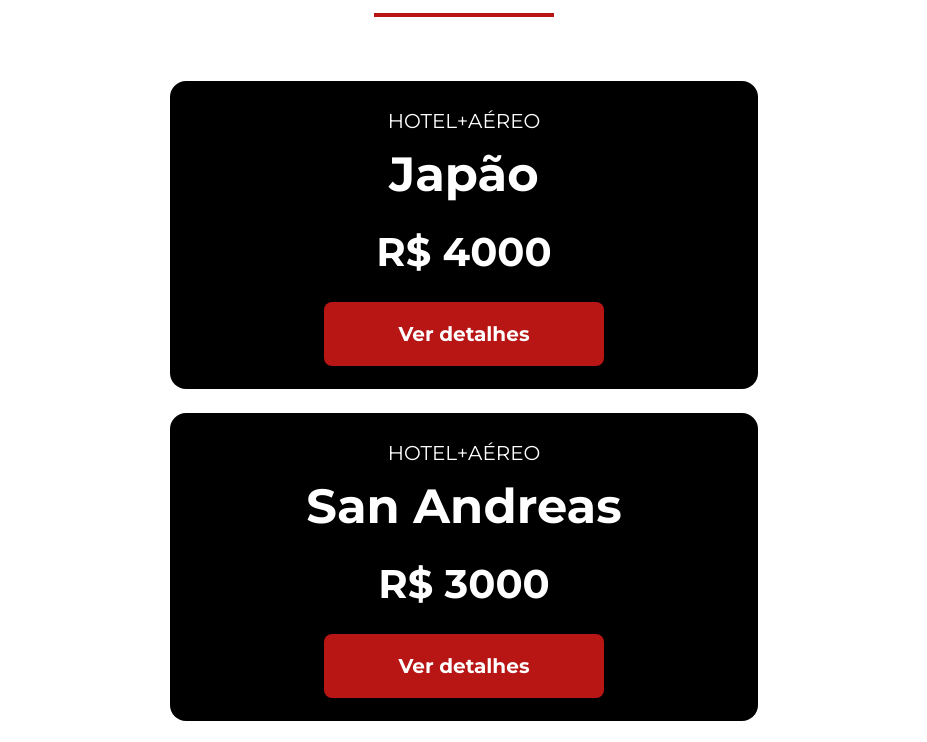
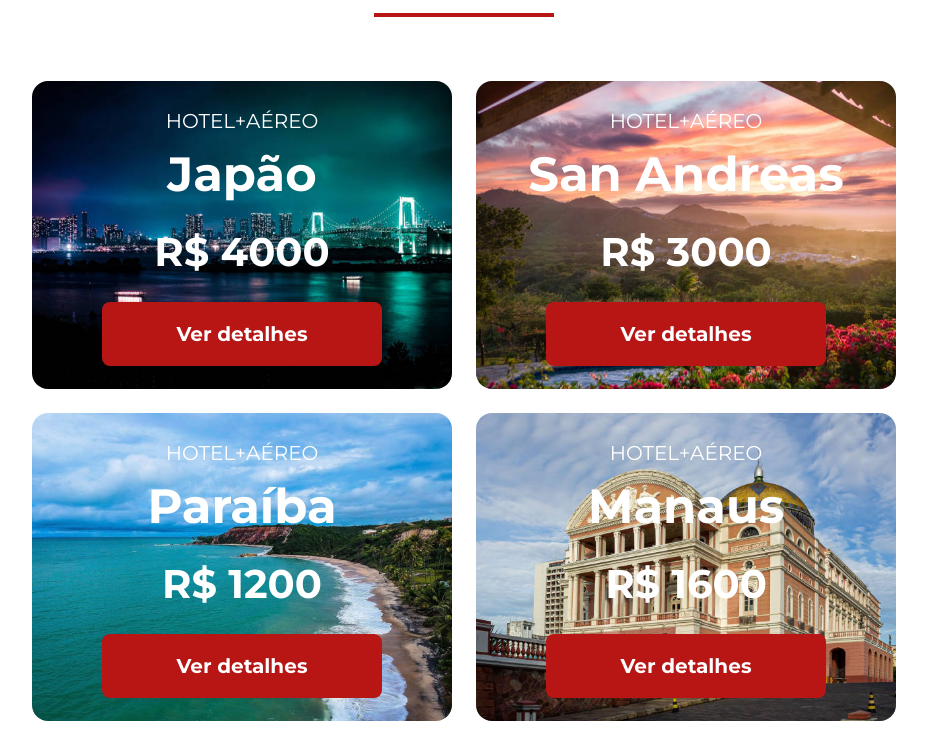
Before and after one commit to vilasboas-developer/jornada-viagens, a plain HTML site: page index.html in a window 1280 px wide. Shown: the part 1215-1957 px from the top of the page, without its empty margins (176-1103 px from the left). Drawn offline with Linux system fonts and the light colour scheme.

Commit message:
Finaliza sessao de ofertas

```diff
--- a/css/offers.css
+++ b/css/offers.css
@@ -35,13 +35,37 @@
   width: 100%;
 }
 
+.japao {
+  background: url(../img/bg-card-japao.jpg) no-repeat center / cover;
+}
+
+.san-andreas {
+  background: url(../img/bg-card-san-andreas.jpg) no-repeat center / cover;
+}
+
+.paraiba {
+  background: url(../img/bg-card-paraiba.jpg) no-repeat center / cover;
+}
+
+.manaus {
+  background: url(../img/bg-card-manaus.jpg) no-repeat center / cover;
+}
+
+@media screen and (min-width: 768px) {
+  .offers-cards {
+    flex-direction: row;
+    flex-wrap: wrap;
+    justify-content: center;
+  }
+}
+
 @media screen and (min-width: 1024px) {
   .offers-cards {
     padding: 64px 0 104px;
   }
 
   .card {
-    width: 588px;
+    width: 420px;
     height: 308px;
   }
 
@@ -53,3 +77,16 @@
     font-size: 40px;
   }
 }
+
+@media screen and (min-width: 1440px) {
+  .card {
+    width: 588px;
+  }
+}
+
+@media screen and (min-width: 1920px) {
+  .offers-cards {
+    width: 1200px;
+    margin: 0 auto;
+  }
+}
--- a/index.html
+++ b/index.html
@@ -61,7 +61,7 @@
         <hr />
       </div>
       <div class="offers-cards">
-        <article class="card">
+        <article class="card japao">
           <header>
             <p>HOTEL+AÉREO</p>
           </header>
@@ -75,7 +75,7 @@
             <a href="#" class="button">Ver detalhes</a>
           </footer>
         </article>
-        <article class="card">
+        <article class="card san-andreas">
           <header>
             <p>HOTEL+AÉREO</p>
           </header>
@@ -89,7 +89,7 @@
             <a href="#" class="button">Ver detalhes</a>
           </footer>
         </article>
-        <article class="card">
+        <article class="card paraiba">
           <header>
             <p>HOTEL+AÉREO</p>
           </header>
@@ -103,7 +103,7 @@
             <a href="#" class="button">Ver detalhes</a>
           </footer>
         </article>
-        <article class="card">
+        <article class="card manaus">
           <header>
             <p>HOTEL+AÉREO</p>
           </header>
```
Also changed, not shown: img/bg-card-japao.jpg (added), img/bg-card-manaus.jpg (added), img/bg-card-paraiba.jpg (added), img/bg-card-san-andreas.jpg (added).
